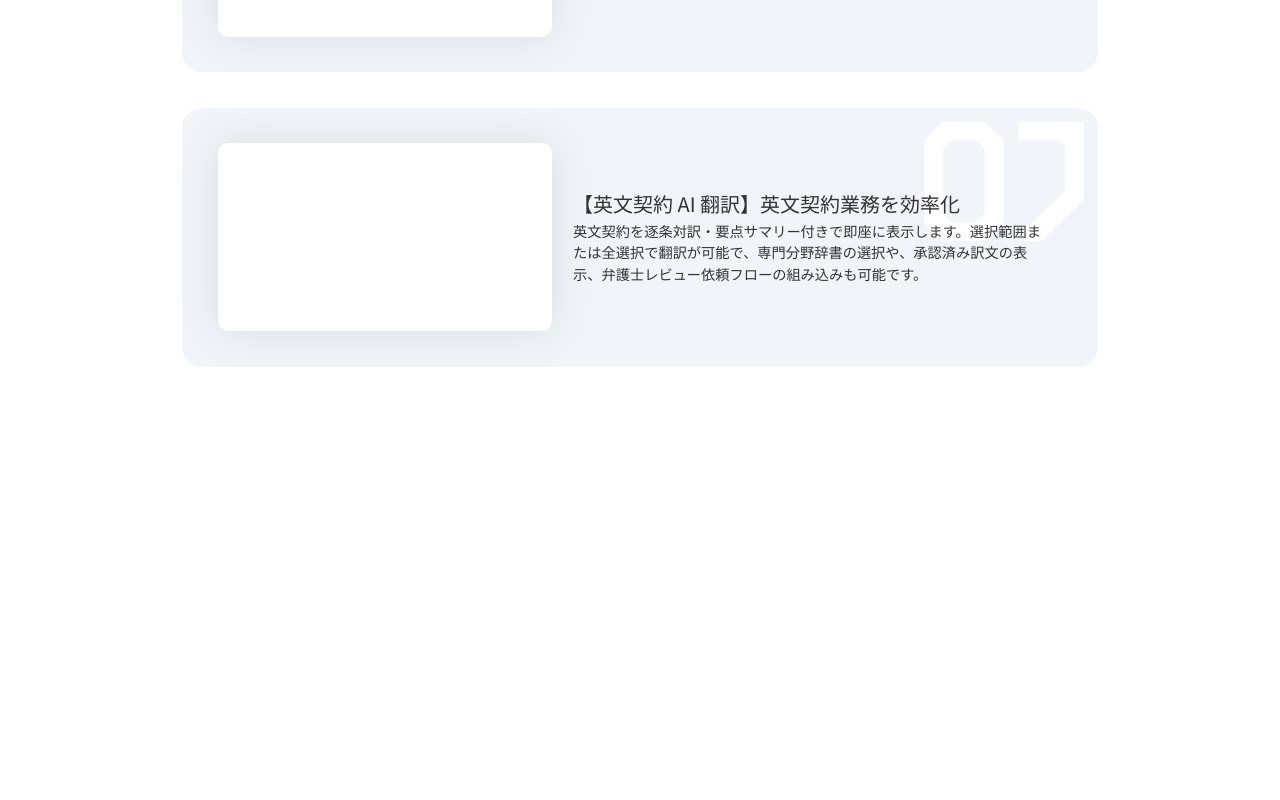
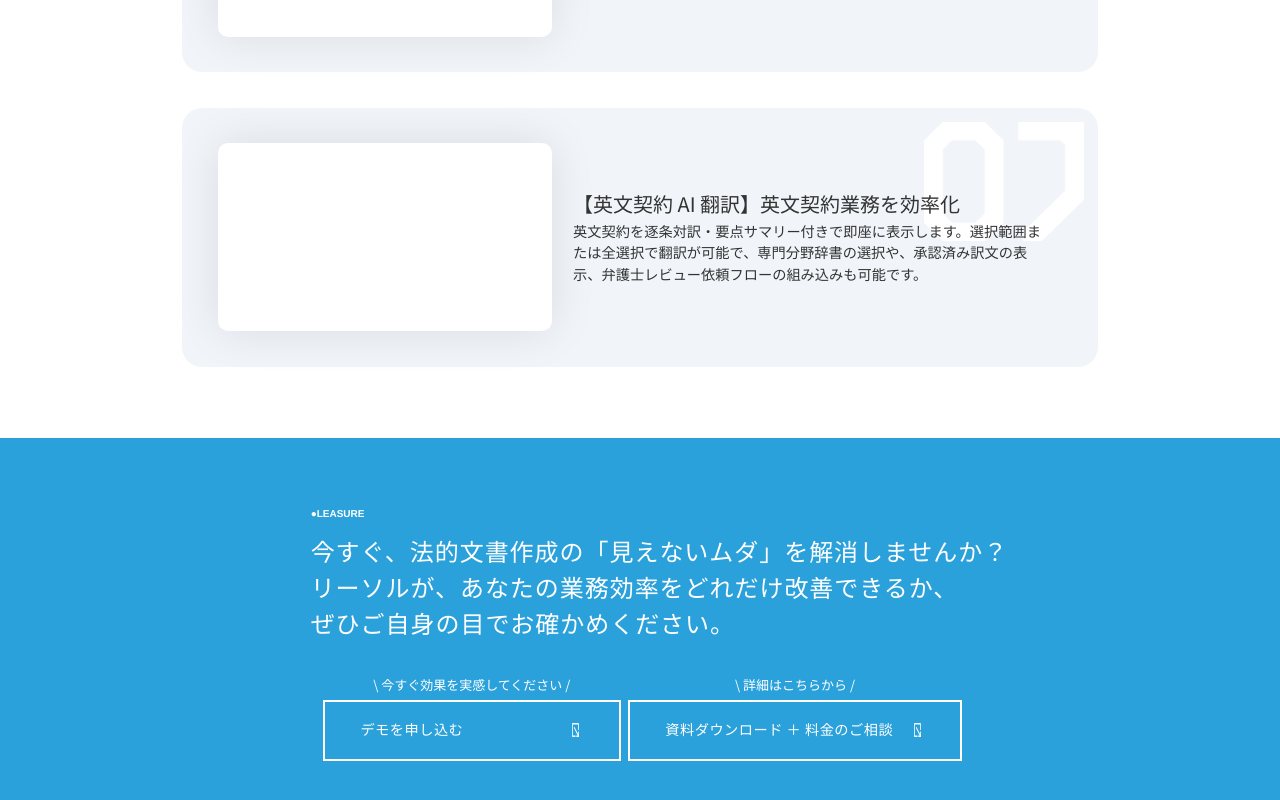
Before and after one commit to byamadaro1013/samurai-dx, a Next.js app: page /leasur in a window 1280 px wide. Shown: the part 5263-6063 px from the top of the page. Before the commit the page ends 5701 px from the top, so only its background shows below. Built offline with nearby package versions, Linux system fonts and the light colour scheme.

Commit message:
Add Faq and Leasure components to Leasur page for enhanced content delivery

```diff
--- a/src/app/leasur/page.tsx
+++ b/src/app/leasur/page.tsx
@@ -2,6 +2,7 @@ import Kv from "@/components/sections/leasur/Kv";
 import Issue from "@/components/sections/leasur/Issue";
 import About from "@/components/sections/leasur/About";
 import Service from "@/components/sections/leasur/Service";
+import Leasure from "@/components/sections/leasur/Leasure";
 
 export default function Leasur() {
   return (
@@ -12,6 +13,7 @@ export default function Leasur() {
         <About />
       </div>
       <Service />
+      <Leasure />
     </main>
   );
 }
```
